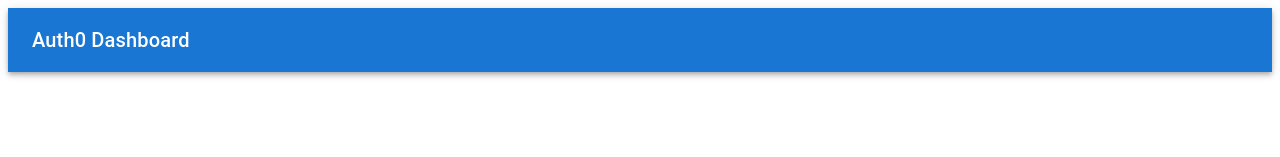
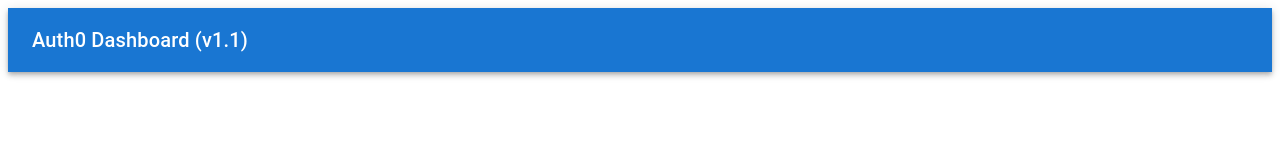
Before and after one commit to barbosalucas278/sauron-dashboard, a React (Vite) app in the folder auth0-dashboard/: page / in a window 1280 px wide. Shown: the top 157 px of the page. Built offline with nearby package versions, Linux system fonts and the light colour scheme.

Commit message:
feat: initialize React application with Auth0 authentication, routing, and Material-UI layout.

```diff
--- a/auth0-dashboard/src/App.jsx
+++ b/auth0-dashboard/src/App.jsx
@@ -44,7 +44,7 @@
       <AppBar position="static">
         <Toolbar>
           <Typography variant="h6" component="div" sx={{ flexGrow: 1 }}>
-            Auth0 Dashboard
+            Auth0 Dashboard (v1.1)
           </Typography>
           {isAuthenticated && <LogoutButton />}
         </Toolbar>
```
Also changed, not shown: 1 other file (tests, documents, lock files or other folders).
